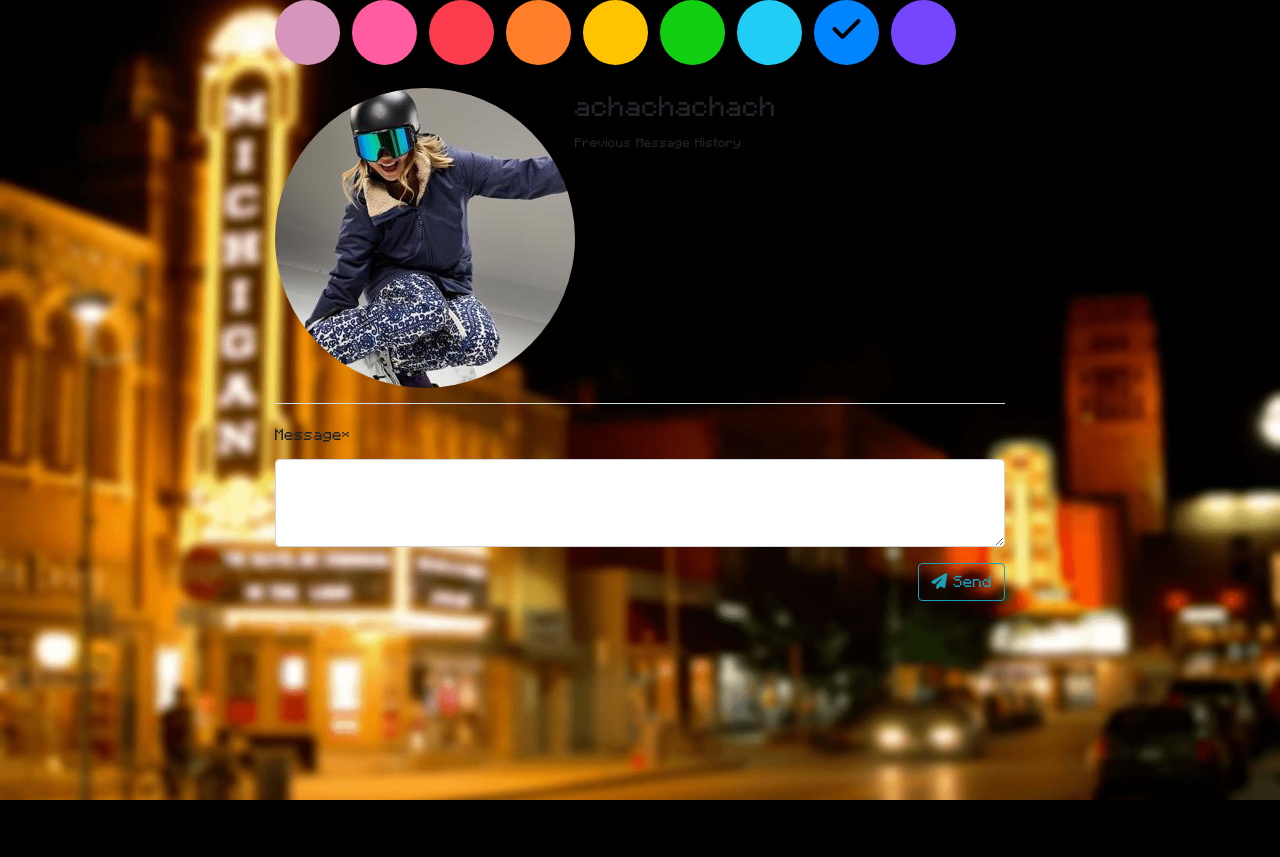
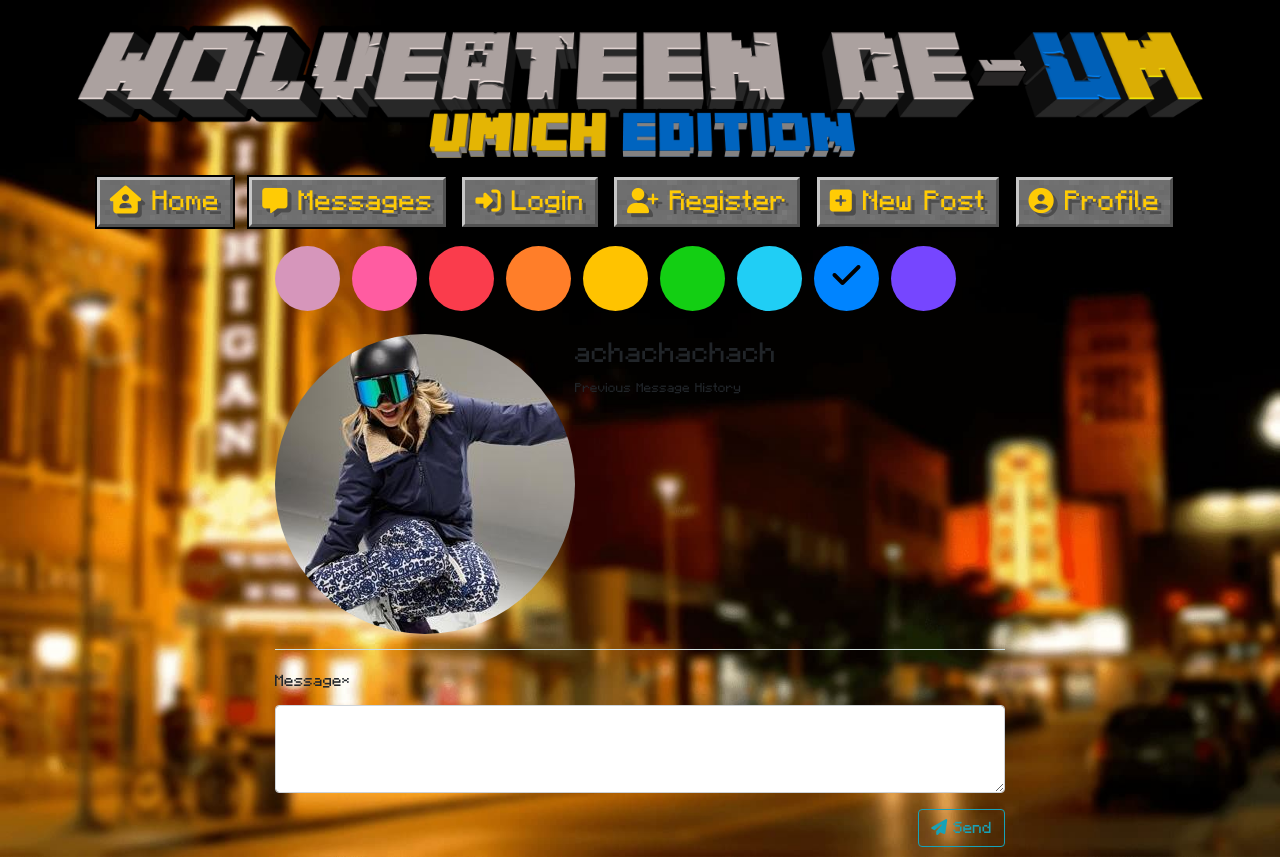
Before and after one commit to kevinzhao07/django_posts, a Django app: a page that uses blog/templates/blog/base.html in a window 1280 px wide. Before the commit the page ends 800 px from the top, so only its background shows below. Run offline with Django 3.2, Linux system fonts and the light colour scheme; a user stored in the database is signed in; data comes from the database, SQL or seed files in the repository; both versions use the stored data as it was after the commit; some libraries are stand-ins or nearby versions.

Commit message:
added a nav bar

```diff
--- a/blog/static/blog/main.css
+++ b/blog/static/blog/main.css
@@ -5,6 +5,7 @@
 
 * {
   font-family: "vanilla";
+  user-select: none !important;
 }
 
 p {
@@ -25,7 +26,6 @@
   color: #333333;
 }
 
-/* TODO */
 .pinned {
   color: #ffcd57 !important;
 }
@@ -309,7 +309,6 @@
   display: none;
 }
 
-
 #post-head {
   overflow: hidden;
 }
@@ -331,7 +330,6 @@
   100% {
     text-shadow: 0 0 1px #fbfce6, 0 0 1px #fbfce6, 0 0 1px #fbfce6, 0 0 1px #fbfce6, 0 0 2px #fbfce6, 0 0 2px #fbfce6, 0 0 2px #fbfce6;
   }
-
 }
 
 button.like {
@@ -492,7 +490,7 @@
 
 #comment-header {
   overflow: hidden;
-  margin-top: 8px;
+  margin-top: 3px;
 }
 
 .comment-user {
@@ -519,10 +517,50 @@
   color: #e8e8ff;
   text-shadow: 4px 4px #4d4d4d;
   font-size: 1.4em;
-  line-height: 1.3em !important;
-  margin-top: 5px;
+  line-height: 1.15em !important;
+  margin-top: 18px;
 }
 
 .pinned-color {
   color: #ffdbdb !important;
 }
+
+.header-logo {
+  width: 100%;
+}
+
+.row {
+  margin-top: 25px;
+}
+
+#header {
+  margin-top: 20px;
+  margin-bottom: 100px;
+  position: fixed;
+  width: 100%;
+}
+
+#nav-bar {
+  margin: 25px auto 0px auto;
+  max-width: 100%;
+}
+
+.item {
+  font-size: 1.75em;
+  color: #FFCB05 !important;
+  padding: 8px 10px;
+  background-image: url('/static/users/images/post-background.png');
+  border-top: 3px solid #c7c7c7;
+  border-left: 3px solid #c7c7c7;
+  border-right: 3px solid #525252;
+  border-bottom: 3px solid #525252;
+  outline: 2px solid black;
+  margin-right: 10px;
+}
+
+.item:hover {
+  text-decoration: none;
+  color: #fbfce6 !important;
+  outline: 2px solid white;
+  background-image: url('/static/users/images/post-pinned.png');
+}
--- a/blog/templates/blog/base.html
+++ b/blog/templates/blog/base.html
@@ -21,7 +21,21 @@
 
 <body>
 
+
   <main role="main" class="container">
+    <div class="row">
+      <a href="{% url 'home' %}">
+        <img draggable="false" src="{% static 'users/images/logo_final.png' %}" class="header-logo">
+      </a>
+      <div id="nav-bar">
+        <a class="item" href="{% url 'blog-home' %}"><i class="fas fa-house-user"></i> Home</a>
+        <a class="item" href="{% url 'messages' %}"><span style="font-size: 0.9em"><i class="fas fa-comment-alt"></i></span> Messages</a>
+        <a class="item" href="{% url 'login' %}"><span style="font-size: 0.9em"><i class="fas fa-sign-in-alt"></i></span> Login</a>
+        <a class="item" href="{% url 'register' %}"><span style="font-size: 0.9em"><i class="fas fa-user-plus"></i></span> Register</a>
+        <a class="item" href="{% url 'register' %}"><span style="font-size: 0.9em"><i class="fas fa-plus-square"></i></span> New Post</a>
+        <a class="item" href="{% url 'register' %}"><span style="font-size: 0.9em"><i class="fas fa-user-circle"></i></span> Profile</a>
+      </div>
+    </div>
 
     <div class="row">
 
--- a/blog/templates/blog/messages_person.html
+++ b/blog/templates/blog/messages_person.html
@@ -5,7 +5,7 @@
 <!-- simple way of listing out all available colors (loop?) -->
 <div class="color-palette">
 
-    <form method="POST" action="/messages/">
+    <form method="POST" action="/blog/messages/">
         {% csrf_token %}
         <input type="hidden" name="color" value="lavendar">
         <input type="hidden" name="receiver" value="{{ user_to_message.username }}">
@@ -16,7 +16,7 @@
         </button>
     </form>
 
-    <form method="POST" action="/messages/">
+    <form method="POST" action="/blog/messages/">
         {% csrf_token %}
         <input type="hidden" name="color" value="dark-pink">
         <input type="hidden" name="receiver" value="{{ user_to_message.username }}">
@@ -27,7 +27,7 @@
         </button>
     </form>
 
-    <form method="POST" action="/messages/">
+    <form method="POST" action="/blog/messages/">
         {% csrf_token %}
         <input type="hidden" name="color" value="red">
         <input type="hidden" name="receiver" value="{{ user_to_message.username }}">
@@ -38,7 +38,7 @@
         </button>
     </form>
 
-    <form method="POST" action="/messages/">
+    <form method="POST" action="/blog/messages/">
         {% csrf_token %}
         <input type="hidden" name="color" value="orange">
         <input type="hidden" name="receiver" value="{{ user_to_message.username }}">
@@ -49,7 +49,7 @@
         </button>
     </form>
 
-    <form method="POST" action="/messages/">
+    <form method="POST" action="/blog/messages/">
         {% csrf_token %}
         <input type="hidden" name="color" value="yellow">
         <input type="hidden" name="receiver" value="{{ user_to_message.username }}">
@@ -60,7 +60,7 @@
         </button>
     </form>
 
-    <form method="POST" action="/messages/">
+    <form method="POST" action="/blog/messages/">
         {% csrf_token %}
         <input type="hidden" name="color" value="green">
         <input type="hidden" name="receiver" value="{{ user_to_message.username }}">
@@ -71,7 +71,7 @@
         </button>
     </form>
 
-    <form method="POST" action="/messages/">
+    <form method="POST" action="/blog/messages/">
         {% csrf_token %}
         <input type="hidden" name="color" value="light-blue">
         <input type="hidden" name="receiver" value="{{ user_to_message.username }}">
@@ -82,7 +82,7 @@
         </button>
     </form>
 
-    <form method="POST" action="/messages/">
+    <form method="POST" action="/blog/messages/">
         {% csrf_token %}
         <input type="hidden" name="color" value="regular-blue">
         <input type="hidden" name="receiver" value="{{ user_to_message.username }}">
@@ -93,7 +93,7 @@
         </button>
     </form>
 
-    <form method="POST" action="/messages/">
+    <form method="POST" action="/blog/messages/">
         {% csrf_token %}
         <input type="hidden" name="color" value="purple">
         <input type="hidden" name="receiver" value="{{ user_to_message.username }}">
--- a/blog/views.py
+++ b/blog/views.py
@@ -44,7 +44,7 @@
       list_likes.extend([liked_posts.post.pk])
 
   # still allows for page to be paginated despite not being in class-based view
-  paginator = Paginator(post_all, 10)
+  paginator = Paginator(post_all, 3)
   page_number = request.GET.get('page')
   page_obj = paginator.get_page(page_number)
 
--- a/users/static/users/style/main.css
+++ b/users/static/users/style/main.css
@@ -8,6 +8,7 @@
     padding: 0px;
     margin: 0px;
     text-align: center;
+    user-select: none !important;
 }
 
 body {
@@ -98,7 +99,7 @@
 
 #preview, #preview-short, #short {
     background-color: grey;
-    background-image: url('/static/users/images/loading.png');
+    background-image: url('/static/users/images/post-background.png');
     background-size: cover;
     font-size: 2.4em;
     width: 40%;
@@ -127,7 +128,7 @@
 
 #preview:hover, #preview-short:hover {
    color: #ffd770;
-   background-image: url('/static/users/images/loading-highlighted.png');
+   background-image: url('/static/users/images/post-pinned.png');
    background-size: cover;
 }
 
--- a/users/templates/users/landing.html
+++ b/users/templates/users/landing.html
@@ -20,12 +20,12 @@
 
           <div id="container">
 
-            <img src="{% static 'users/images/logo_final.png' %}" class="logo">
+            <img draggable="false" src="{% static 'users/images/logo_final.png' %}" class="logo">
 
             <div id="splash-container">
-              <p class="splash"> P is in NP! </p>
+              <!-- <p class="splash"> NP is in P! </p> -->
               <!-- <p class="splash"> Keep Calm and Zoom On! </p> -->
-              <!-- <p class="splash">NP is not in P! Right?</p> -->
+              <!-- <p class="splash"> NP is not in P! </p> -->
               <!-- <p class="splash">3.14159265358979...</p> -->
               <!-- <p class="splash"></p> -->
             </div>
--- a/users/views.py
+++ b/users/views.py
@@ -40,5 +40,4 @@
   return render(request, 'users/profile.html', context)
 
 def home(request):
-
   return render(request, 'users/landing.html')
```
Also changed, not shown: blog/templates/blog/home2.html (+33 -8 lines), db.sqlite3, users/static/users/images/michigan.png (added).
